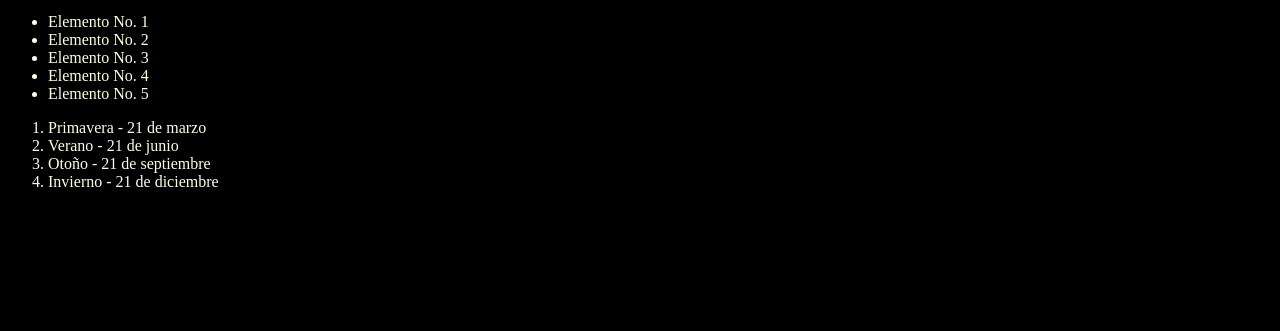
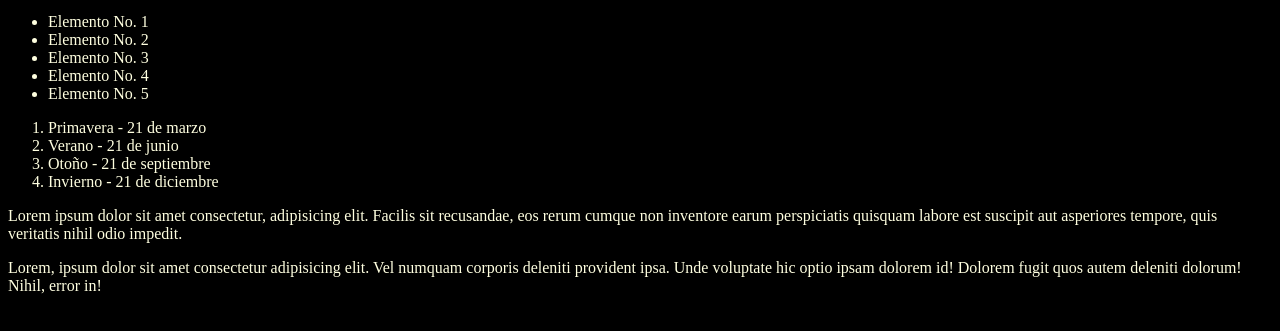
Before and after one commit to Juanjo21-01/git-prueba, a plain HTML site: page index.html in a window 1280 px wide. Shown: the part 101-432 px from the top of the page. Drawn offline with Linux system fonts and the light colour scheme; a script that the page names is missing.

Commit message:
Corrigiendo Agregando parrafos

```diff
--- a/index.html
+++ b/index.html
@@ -28,6 +28,18 @@
       <li>Invierno - 21 de diciembre</li>
     </ol>
 
+    <p>
+      Lorem ipsum dolor sit amet consectetur, adipisicing elit. Facilis sit
+      recusandae, eos rerum cumque non inventore earum perspiciatis quisquam
+      labore est suscipit aut asperiores tempore, quis veritatis nihil odio
+      impedit.
+    </p>
+    <p>
+      Lorem, ipsum dolor sit amet consectetur adipisicing elit. Vel numquam
+      corporis deleniti provident ipsa. Unde voluptate hic optio ipsam dolorem
+      id! Dolorem fugit quos autem deleniti dolorum! Nihil, error in!
+    </p>
+
     <script src="index.js"></script>
   </body>
 </html>
```
